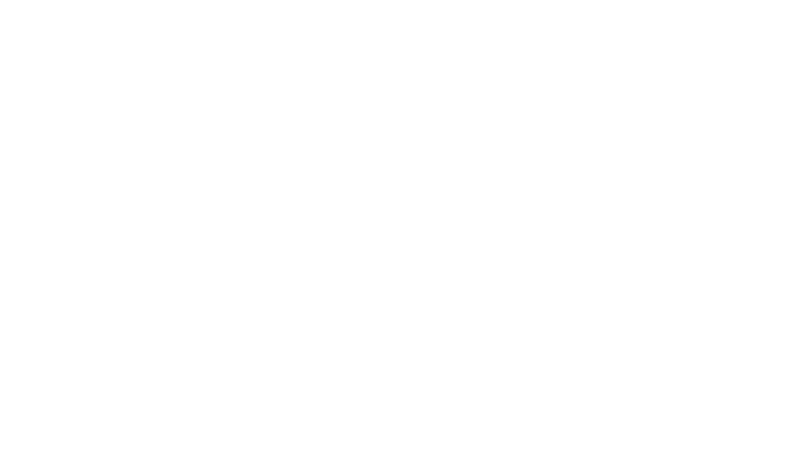
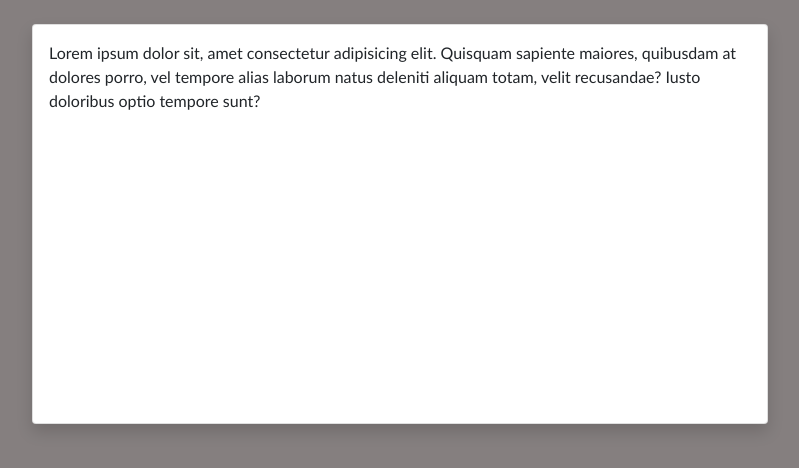
Before and after one commit to mesaidlg/mesaidlg-portofolio, a plain HTML site: page index.html in a window 1280 px wide. Shown: the whole page, without its empty margins (240-1039 px from the left). Drawn offline with nearby package versions, Linux system fonts and the light colour scheme.

Commit message:
Update Homepage

```diff
--- a/index.html
+++ b/index.html
@@ -4,9 +4,39 @@
     <meta charset="UTF-8">
     <meta http-equiv="X-UA-Compatible" content="IE=edge">
     <meta name="viewport" content="width=device-width, initial-scale=1.0">
+    <link rel="shortcut icon" href="assets/images/favicon.png" type="image/x-icon">
+    <link href="https://cdn.jsdelivr.net/npm/bootstrap@5.1.3/dist/css/bootstrap.min.css" rel="stylesheet" integrity="sha384-1BmE4kWBq78iYhFldvKuhfTAU6auU8tT94WrHftjDbrCEXSU1oBoqyl2QvZ6jIW3" crossorigin="anonymous">
+    <script src="https://kit.fontawesome.com/bd9ac8df32.js" crossorigin="anonymous"></script>
+    <style>
+        body {
+            font-family: 'Trebuchet MS', 'Lucida Sans Unicode', 'Lucida Grande', 'Lucida Sans', Arial, sans-serif;
+            background-color: rgb(133, 127, 127);
+            width: 100%;
+            height: 100%;
+            margin: 0;
+            padding: 0;
+        }
+        .card {
+            height: 400px;
+        }
+    </style>
     <title>Muhammad Said Latif Ghofari</title>
 </head>
 <body>
+    <section id="main">
+        <div class="container">
+            <div class="row">
+                <div class="col-8 mx-auto pt-4">
+                    <div class="card shadow bg-white">
+                        <div class="card-body">
+                            Lorem ipsum dolor sit, amet consectetur adipisicing elit. Quisquam sapiente maiores, quibusdam at dolores porro, vel tempore alias laborum natus deleniti aliquam totam, velit recusandae? Iusto doloribus optio tempore sunt?
+                        </div>
+                    </div>
+                </div>
+            </div>
+        </div>
+    </section>
 
+    <script src="https://cdn.jsdelivr.net/npm/bootstrap@5.1.3/dist/js/bootstrap.bundle.min.js" integrity="sha384-ka7Sk0Gln4gmtz2MlQnikT1wXgYsOg+OMhuP+IlRH9sENBO0LRn5q+8nbTov4+1p" crossorigin="anonymous"></script>
 </body>
 </html>
```
Also changed, not shown: assets/images/favicon.png (added).
